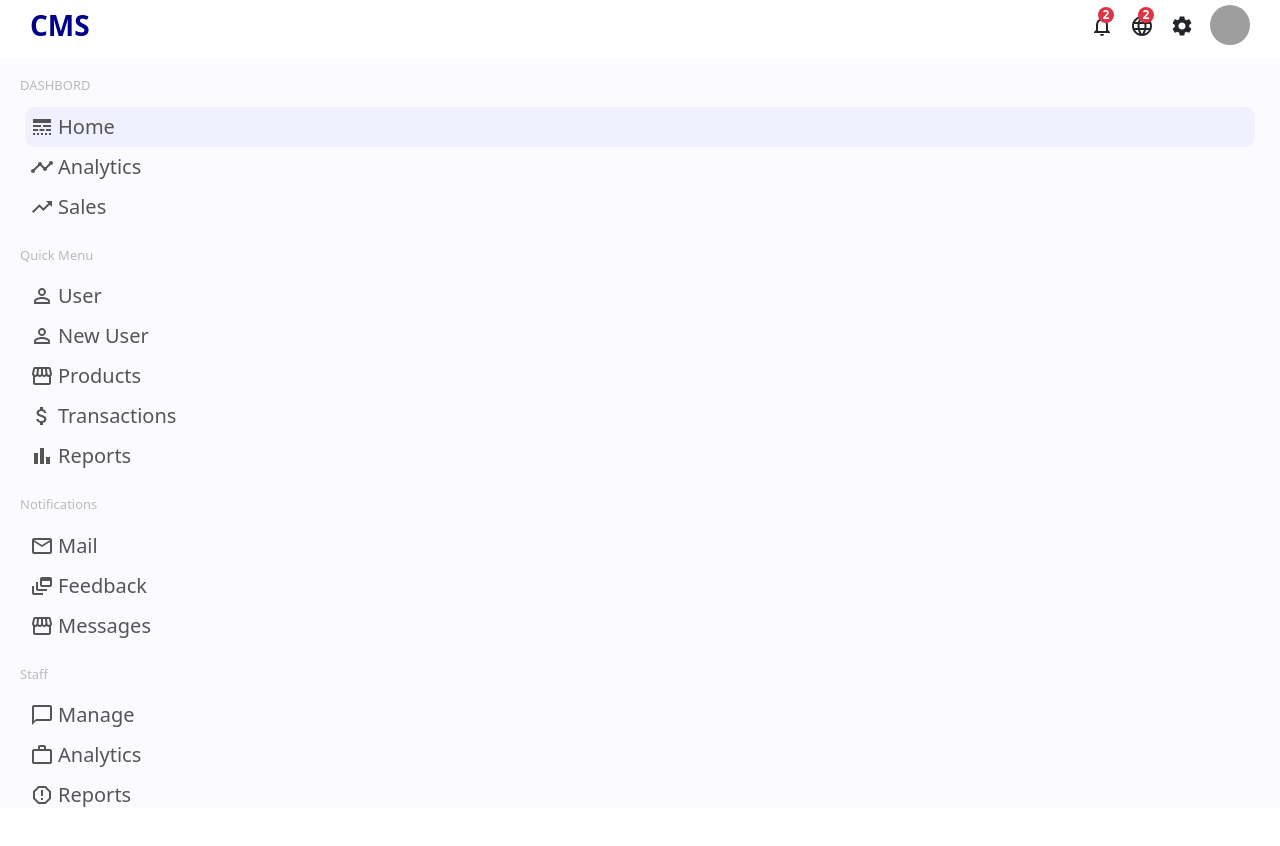
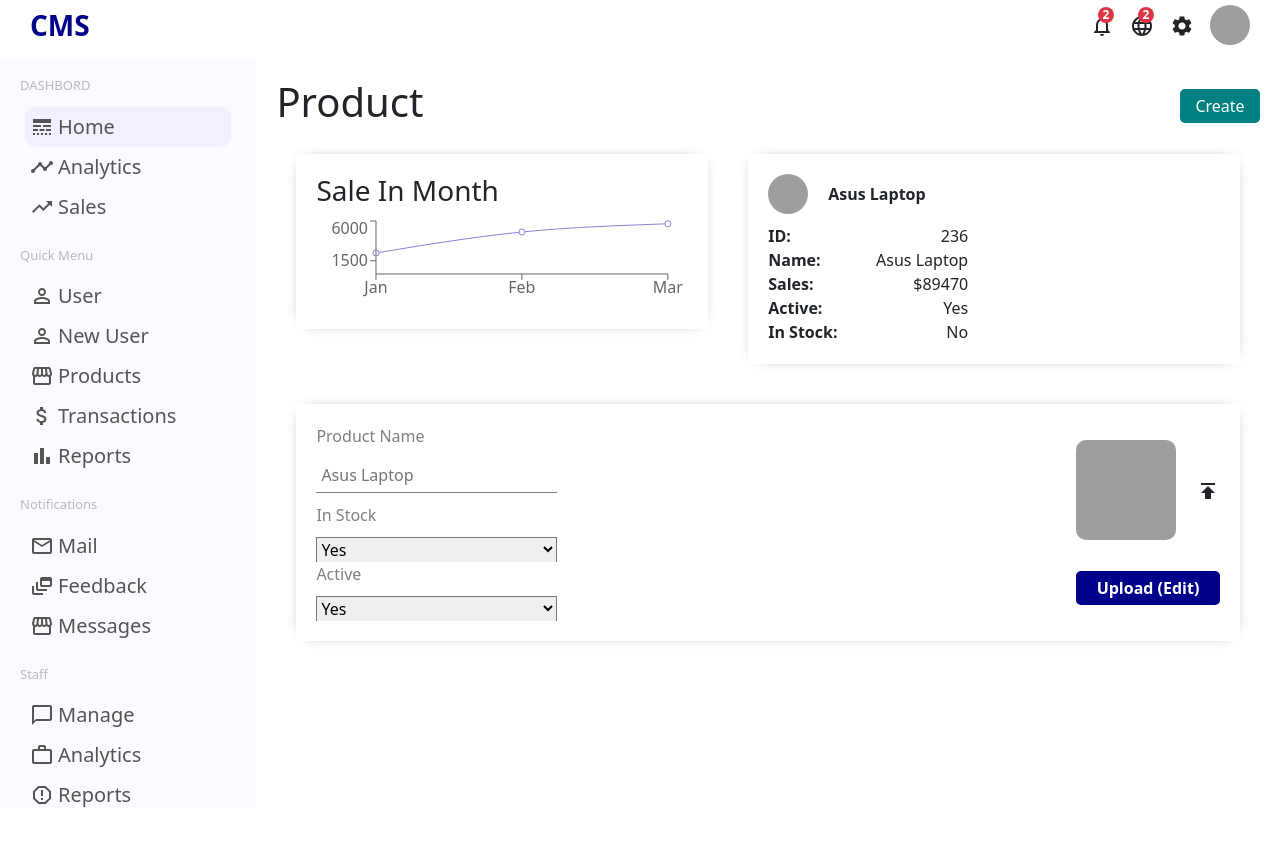
Before and after one commit to Qwerty-zsw/CMS, a React (Vite) app: page /product/1 in a window 1280 px wide. Shown: the top 846 px of the page. Built offline with nearby package versions, Linux system fonts and the light colour scheme; grey boxes are pictures that could not be loaded.

Commit message:
productPG completed

```diff
--- a/src/Datas.jsx
+++ b/src/Datas.jsx
@@ -166,7 +166,59 @@
     transaction: "$234.69",
     email: "example@gmail.com",
   },
-
 ];
 
-export { xAxisData, newMembers, transActions, userRows };
+const productsDB = [
+  {
+    id: 1,
+    title: "Asus",
+    avatar:
+      "https://img-prod-cms-rt-microsoft-com.akamaized.net/cms/api/am/imageFileData/RE4LyDZ?ver=a1ca&q=90&m=6&h=270&w=270&b=%23FFFFFFFF&f=jpg&o=f&aim=true",
+    price: 653,
+  },
+  {
+    id: 2,
+    title: "Msi",
+    avatar:
+      "https://img-prod-cms-rt-microsoft-com.akamaized.net/cms/api/am/imageFileData/RE4LyDZ?ver=a1ca&q=90&m=6&h=270&w=270&b=%23FFFFFFFF&f=jpg&o=f&aim=true",
+    price: 457,
+  },
+  {
+    id: 3,
+    title: "HP",
+    avatar:
+      "https://img-prod-cms-rt-microsoft-com.akamaized.net/cms/api/am/imageFileData/RE4LyDZ?ver=a1ca&q=90&m=6&h=270&w=270&b=%23FFFFFFFF&f=jpg&o=f&aim=true",
+    price: 745,
+  },
+  {
+    id: 4,
+    title: "Acer",
+    avatar:
+      "https://img-prod-cms-rt-microsoft-com.akamaized.net/cms/api/am/imageFileData/RE4LyDZ?ver=a1ca&q=90&m=6&h=270&w=270&b=%23FFFFFFFF&f=jpg&o=f&aim=true",
+    price: 567,
+  },
+];
+
+const productsData = [
+  {
+    name: "Jan",
+    sales: 2378,
+  },
+  {
+    name: "Feb",
+    sales: 4752,
+  },
+  {
+    name: "Mar",
+    sales: 5684,
+  },
+];
+
+export {
+  xAxisData,
+  newMembers,
+  transActions,
+  userRows,
+  productsDB,
+  productsData,
+};
--- /dev/null
+++ b/src/Pages/Product/Product.css
@@ -0,0 +1,89 @@
+.product {
+  flex: 4;
+  padding: 20px;
+}
+
+.productAddBtn {
+  width: 80px;
+  border: none;
+  padding: 5px;
+  color: #fff;
+  font-size: 16px;
+  border-radius: 5px;
+  background-color: teal;
+  cursor: pointer;
+}
+
+.productTop {
+  display: flex;
+}
+.productTopLeft,
+.productTopRight {
+  flex: 1;
+}
+
+.productTopRight {
+  padding: 20px;
+  margin: 20px;
+  box-shadow: 0 0 15px -10px rgba(0, 0, 0, 0.75);
+}
+
+.productInfoImg {
+  width: 40px;
+  height: 40px;
+  border-radius: 50%;
+  margin-right: 20px;
+}
+
+.productInfoBottom {
+  margin-top: 10px;
+}
+
+.productInfoItem {
+  display: flex;
+  justify-content: space-between;
+  width: 200px;
+}
+
+.productBottom {
+  padding: 20px;
+  margin: 20px;
+  box-shadow: 0 0 15px -10px rgba(0, 0, 0, 0.75);
+}
+
+.productFormLeft > label {
+  margin-bottom: 10px;
+  color: gray;
+}
+
+.productFormLeft > input {
+  margin-bottom: 10px;
+  border: none;
+  padding: 5px;
+  border-bottom: 1px solid gray;
+}
+
+.productFormLeft > input:focus {
+  outline: none;
+}
+
+.productFormLeft > select {
+  border-bottom: 10px;
+}
+
+.productUploderImg {
+  width: 100px;
+  height: 100px;
+  border-radius: 10px;
+  margin-right: 20px;
+}
+
+.productButton {
+  border: none;
+  padding: 5px;
+  border-radius: 5px;
+  background-color: darkblue;
+  color: #fff;
+  font-weight: 600;
+  cursor: pointer;
+}
--- /dev/null
+++ b/src/Pages/Product/Product.jsx
@@ -0,0 +1,103 @@
+import { Link } from "react-router-dom";
+import "./Product.css";
+import Chart from "../../Components/Chart/Chart";
+import { productsData } from "../../Datas";
+import PublishIcon from "@mui/icons-material/Publish";
+
+const Product = () => {
+  return (
+    <div className="product">
+      <div className="d-flex align-items-center justify-content-between">
+        <h1 className="productTitle">Product</h1>
+        <Link to={"/newProduct"}>
+          <button className="productAddBtn">Create</button>
+        </Link>
+      </div>
+
+      <div className="productTop">
+        <div className="productTopLeft">
+          <Chart
+            title={"Sale In Month"}
+            data={productsData}
+            dataKey={"sales"}
+          />
+        </div>
+
+        <div className="productTopRight">
+          <div className="d-flex align-items-center">
+            <img
+              className="productInfoImg"
+              src="https://img-prod-cms-rt-microsoft-com.akamaized.net/cms/api/am/imageFileData/RE4LyDZ?ver=a1ca&q=90&m=6&h=270&w=270&b=%23FFFFFFFF&f=jpg&o=f&aim=true"
+            />
+            <span className="fw-semibold">Asus Laptop</span>
+          </div>
+
+          <div className="productInfoBottom">
+            <div className="productInfoItem">
+              <div className="fw-semibold">ID: </div>
+              <div className="fw-light">236</div>
+            </div>
+
+            <div className="productInfoItem">
+              <div className="fw-semibold">Name: </div>
+              <div className="fw-light">Asus Laptop</div>
+            </div>
+
+            <div className="productInfoItem">
+              <div className="fw-semibold">Sales: </div>
+              <div className="fw-light">$89470</div>
+            </div>
+
+            <div className="productInfoItem">
+              <div className="fw-semibold">Active: </div>
+              <div className="fw-light">Yes</div>
+            </div>
+
+            <div className="productInfoItem">
+              <div className="fw-semibold">In Stock: </div>
+              <div className="fw-light">No</div>
+            </div>
+          </div>
+        </div>
+      </div>
+
+      <div className="productBottom">
+        <form className="d-flex justify-content-between">
+          <div className="productFormLeft d-flex flex-column">
+            <label>Product Name</label>
+            <input type="text" placeholder="Asus Laptop" />
+
+            <label>In Stock</label>
+            <select id="inStock">
+              <option value="yes">Yes</option>
+              <option value="no">No</option>
+            </select>
+
+            <label>Active</label>
+            <select id="inStock">
+              <option value="yes">Yes</option>
+              <option value="no">No</option>
+            </select>
+          </div>
+
+          <div className="productFormRight d-flex flex-column justify-content-around">
+            <div className="d-flex align-items-center">
+              <img
+                className="productUploderImg"
+                src="https://img-prod-cms-rt-microsoft-com.akamaized.net/cms/api/am/imageFileData/RE4LyDZ?ver=a1ca&q=90&m=6&h=270&w=270&b=%23FFFFFFFF&f=jpg&o=f&aim=true"
+              />
+              <label>
+                <PublishIcon />
+              </label>
+              <input type="file" className="d-none" />
+            </div>
+
+            <button className="productButton">Upload (Edit)</button>
+          </div>
+        </form>
+      </div>
+    </div>
+  );
+};
+
+export default Product;
--- /dev/null
+++ b/src/Pages/Products/Products.css
@@ -0,0 +1,26 @@
+.userListParent {
+    flex: 4;
+  }
+
+  .userListImg {
+    width: 32px;
+    height: 32px;
+    border-radius: 50%;
+  }
+
+  .userListEdit {
+    border: none;
+    border-radius: 10px;
+    padding: 5px 10px;
+    color: #fff;
+    background-color: #3bb077;
+    margin-right: 20px;
+  }
+
+  .cursor-pointer {
+    cursor: pointer;
+  }
+
+  .cHover:hover{
+      color: #007BCE !important;
+  }
--- a/src/Pages/Products/Products.jsx
+++ b/src/Pages/Products/Products.jsx
@@ -1,8 +1,84 @@
+import { DataGrid } from "@mui/x-data-grid";
+import { useState } from "react";
+import { productsDB } from "../../Datas";
+import { Link } from "react-router-dom";
+import DeleteOutlineOutlinedIcon from "@mui/icons-material/DeleteOutlineOutlined";
+import "./Products.css";
 
-const Products = () => {
+const UserList = () => {
+  const [productsData, setProductsData] = useState(productsDB);
+  const productDelete = (productID) => {
+    setProductsData(productsData.filter((product) => product.id != productID));
+  };
+
+  const columns = [
+    { field: "id", headerName: "ID", width: 90 },
+    {
+      field: "title",
+      headerName: "Name",
+      width: 200,
+      renderCell: (params) => {
+        return (
+          <Link className="cHover" to={`/product/${params.row.id}`}>
+            <div className="userListUser d-flex align-items-center">
+              <img
+                src={params.row.avatar}
+                className="userListImg object-fit-cover me-2"
+              />
+              {params.row.title}
+            </div>
+          </Link>
+        );
+      },
+    },
+    {
+      field: "price",
+      headerName: "Price",
+      width: "120",
+    },
+    {
+      field: "action",
+      headerName: "Action",
+      width: "150",
+      renderCell: (params) => {
+        return (
+          <>
+            <Link to={`/product/${params.row.id}`}>
+              <button className="userListEdit">Edit</button>
+            </Link>
+            <DeleteOutlineOutlinedIcon
+              className="text-danger cursor-pointer"
+              onClick={() => productDelete(params.row.id)}
+            />
+          </>
+        );
+      },
+    },
+  ];
+
   return (
-    <div>Products</div>
-  )
-}
+    <div className="userListParent">
+      <DataGrid
+        rows={productsData}
+        columns={columns}
+        disableSelectionOnClick
+        initialState={{
+          pagination: {
+            paginationModel: { pageSize: 3, page: 0 },
+          },
+        }}
+        sx={{
+          "&.MuiDataGrid-root .MuiDataGrid-cell:focus-within": {
+            outline: "none !important",
+          },
+          "& .MuiDataGrid-cell:hover": {
+            color: "primary.main",
+          },
+        }}
+        checkboxSelection
+      />
+    </div>
+  );
+};
 
-export default Products
+export default UserList;
--- a/src/routes.jsx
+++ b/src/routes.jsx
@@ -1,5 +1,6 @@
 import Homepage from "./Pages/Homepage/Homepage";
 import NewUser from "./Pages/NewUser/NewUser";
+import Product from "./Pages/Product/Product";
 import Products from "./Pages/Products/Products";
 import UserList from "./Pages/UserList/UserList";
 
@@ -8,6 +9,7 @@
   { path: "/users", element: <UserList /> },
   { path: "/newUser", element: <NewUser /> },
   { path: "/products", element: <Products /> },
+  { path: "/product/:productID", element: <Product /> },
 ];
 
 export default routes;
```
